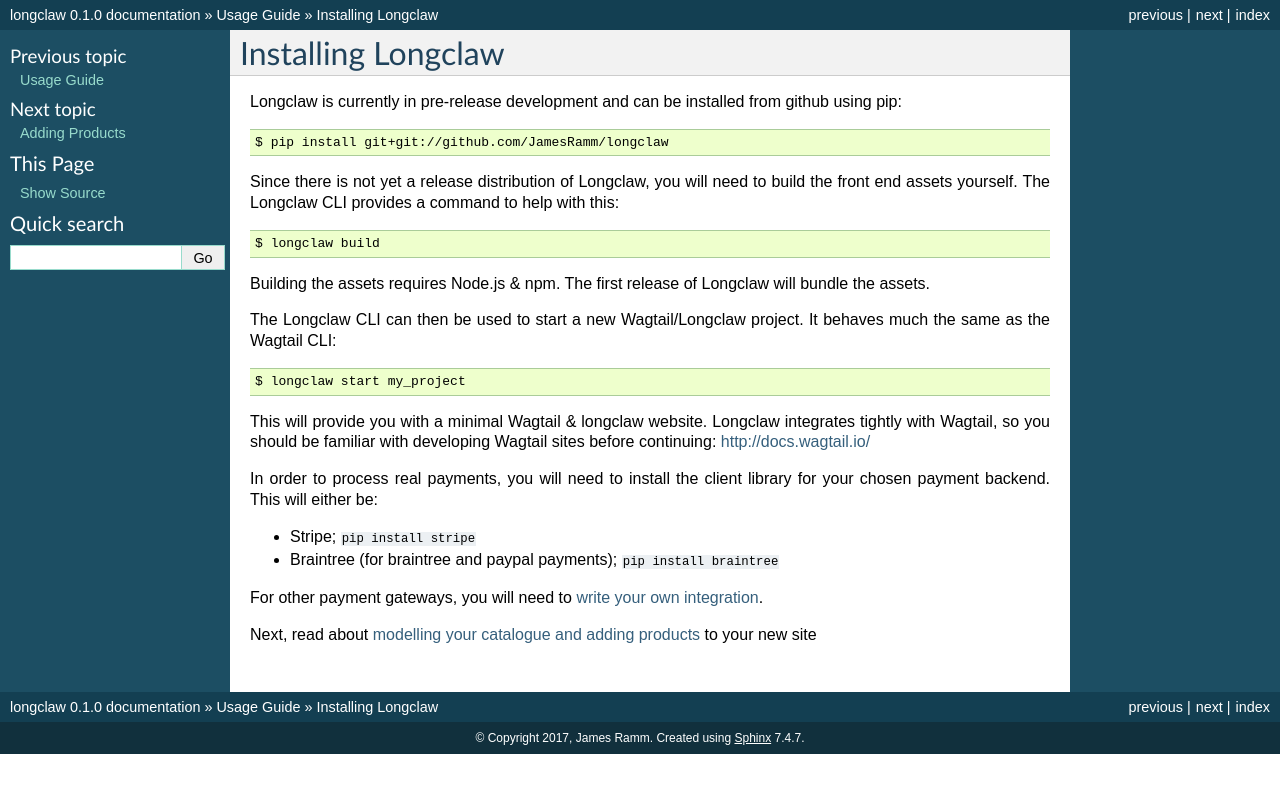
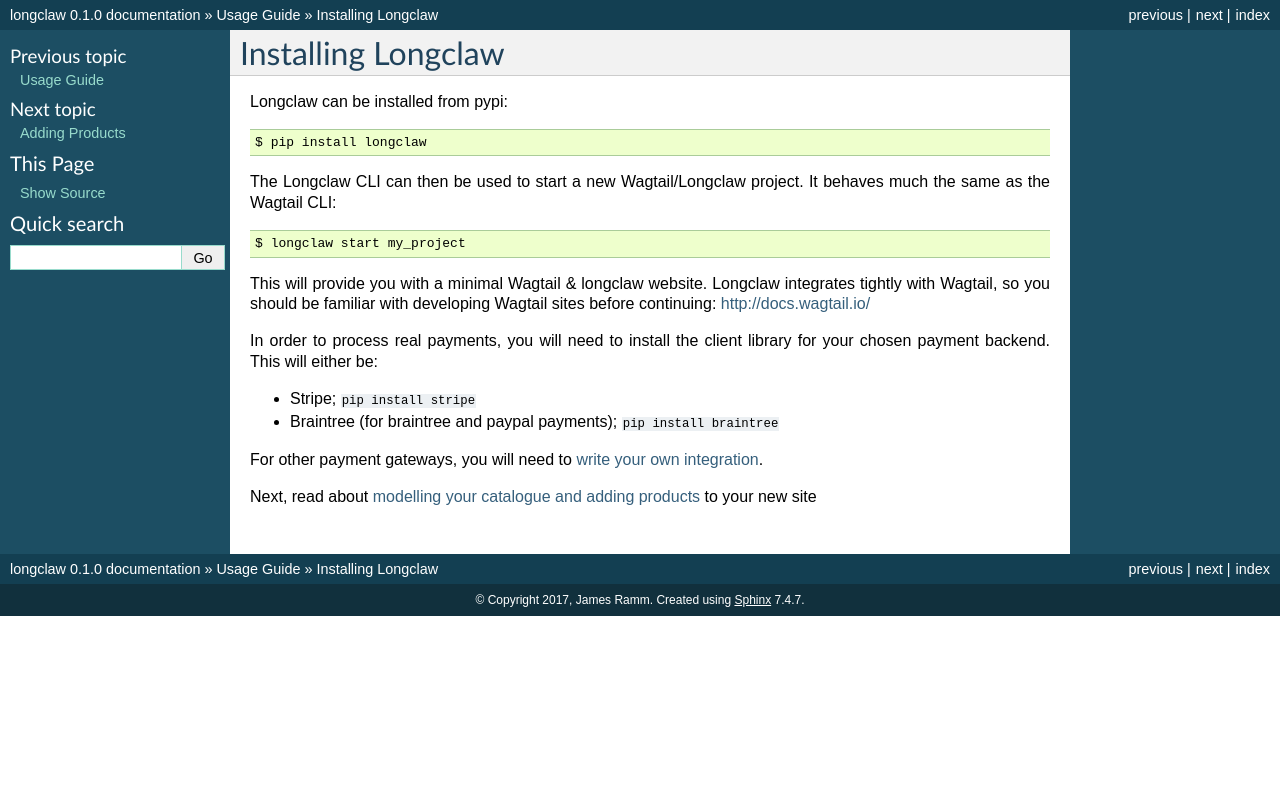
Before and after one commit to longclawshop/longclaw, a Sphinx documentation site: the page built from docs/usage/install.rst, in a window 1280 px wide. Shown: the top 793 px of the page. Built offline with Sphinx 7.4.7, drawn with Linux system fonts in a browser that asks for light colours.

Commit message:
Install instructions for v0.1

```diff
--- a/docs/usage/install.rst
+++ b/docs/usage/install.rst
@@ -3,23 +3,11 @@
 Installing Longclaw
 ====================
 
-Longclaw is currently in pre-release development and can be installed from github using pip:
+Longclaw can be installed from pypi:
 
 .. code-block:: bash
 
-    $ pip install git+git://github.com/JamesRamm/longclaw
-
-Since there is not yet a release distribution of Longclaw, you will need to build the front end assets yourself.
-The Longclaw CLI provides a command to help with this:
-
-.. code-block:: bash
-
-  $ longclaw build
-
-Building the assets requires Node.js & npm. The first release of Longclaw will bundle the assets.
-
-.. note: You can also build your own source distribution of longclaw using ``python setup.py sdist``.
-  This will also compile the front end assets.
+    $ pip install longclaw
 
 The Longclaw CLI can then be used to start a new Wagtail/Longclaw project. It behaves much the same as
 the Wagtail CLI:
```
Also changed, not shown: docs/walkthrough/install.rst (+2 -8 lines).
